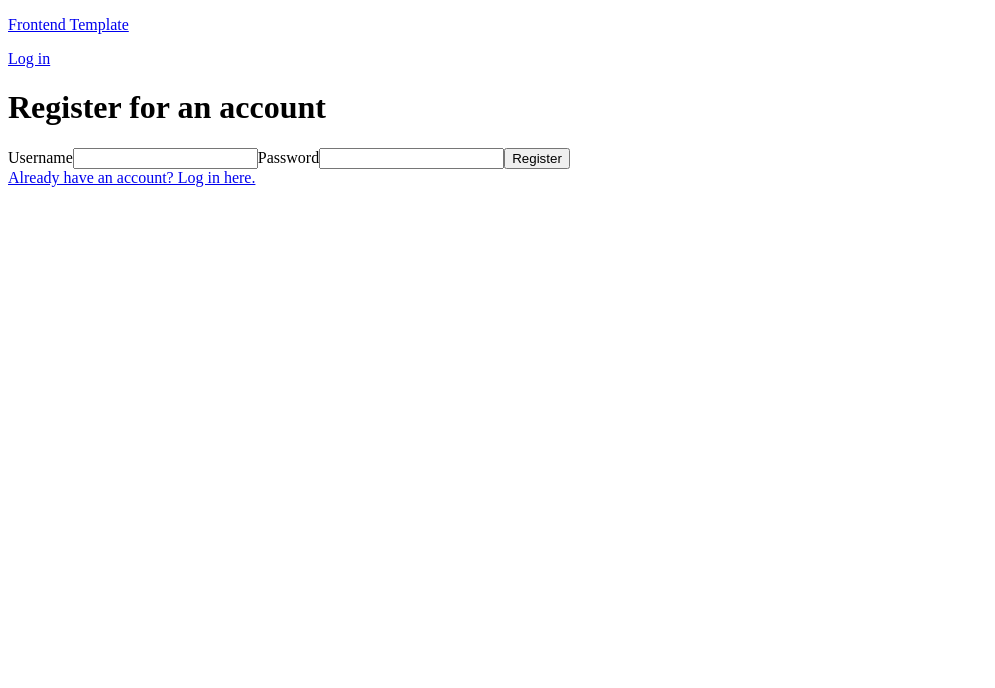
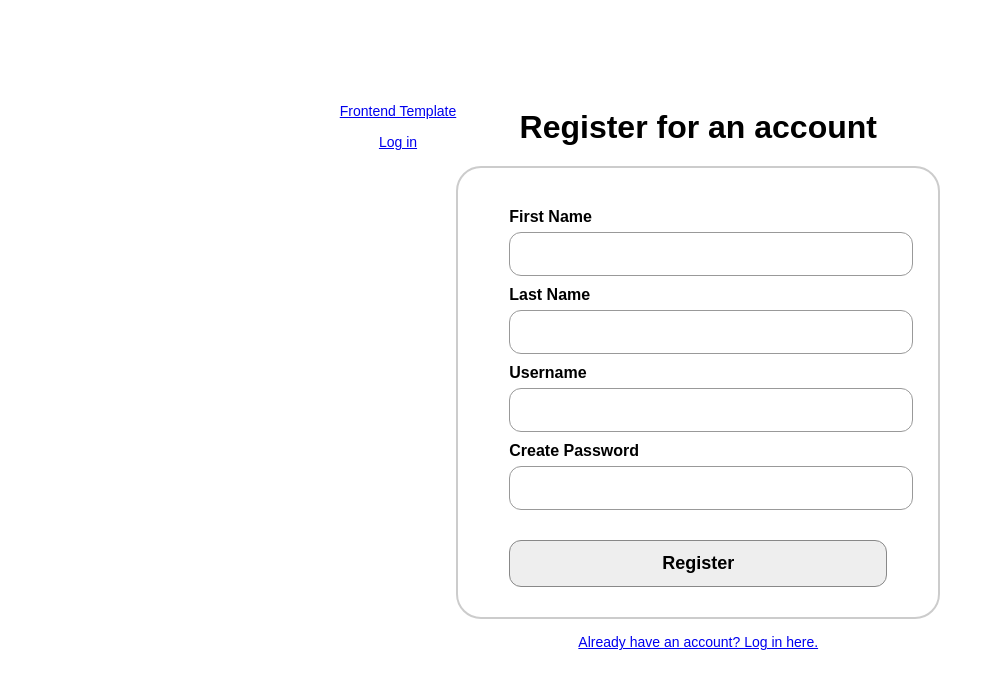
Before and after one commit to Nigel-Wrightington/frontend-noted, a React (Vite) app: page /register in a window 1280 px wide. Shown: the top 688 px of the page, without its empty margins (0-995 px from the left). Built offline with nearby package versions, Linux system fonts and the light colour scheme; no server answers.

Commit message:
Added Register.css and styling

```diff
--- /dev/null
+++ b/src/auth/Register.css
@@ -0,0 +1,66 @@
+/* Center the whole page content */
+body, #root {
+  display: flex;
+  justify-content: center;
+  padding-top: 40px;
+  font-family: Arial, sans-serif;
+}
+
+/* Rounded container around the whole form */
+form {
+  width: 420px;
+  padding: 30px;
+  border: 2px solid #ccc;
+  border-radius: 25px;
+  text-align: center;
+}
+
+/* Title spacing */
+h1 {
+  text-align: center;
+  margin-bottom: 20px;
+}
+
+/* Stack labels vertically */
+form label {
+  display: block;
+  text-align: left;
+  margin: 10px auto;
+  width: 90%;
+  font-weight: bold;
+}
+
+/* Style input fields */
+form input {
+  width: 100%;
+  padding: 12px;
+  margin-top: 6px;
+  border-radius: 12px;
+  border: 1px solid #999;
+  font-size: 16px;
+}
+
+/* Submit button */
+form button {
+  width: 90%;
+  padding: 12px;
+  margin-top: 20px;
+  border-radius: 12px;
+  border: 1px solid #888;
+  background-color: #eee;
+  font-size: 18px;
+  cursor: pointer;
+  font-weight: bold;
+}
+
+form button:hover {
+  background-color: #ddd;
+}
+
+/* Login link spacing */
+a {
+  margin-top: 15px;
+  display: block;
+  text-align: center;
+  font-size: 14px;
+}
--- a/src/auth/Register.jsx
+++ b/src/auth/Register.jsx
@@ -1,5 +1,7 @@
 import { useState } from "react";
 import { Link, useNavigate } from "react-router";
+
+import "./Register.css";
 
 import { useAuth } from "./AuthContext";
 
@@ -26,11 +28,19 @@ export default function Register() {
       <h1>Register for an account</h1>
       <form action={onRegister}>
         <label>
+          First Name
+          <input type="text" name="firstName" />
+        </label>
+        <label>
+          Last Name
+          <input type="text" name="lastName" />
+        </label>
+        <label>
           Username
           <input type="text" name="username" />
         </label>
         <label>
-          Password
+          Create Password
           <input type="password" name="password" required />
         </label>
         <button>Register</button>
```
